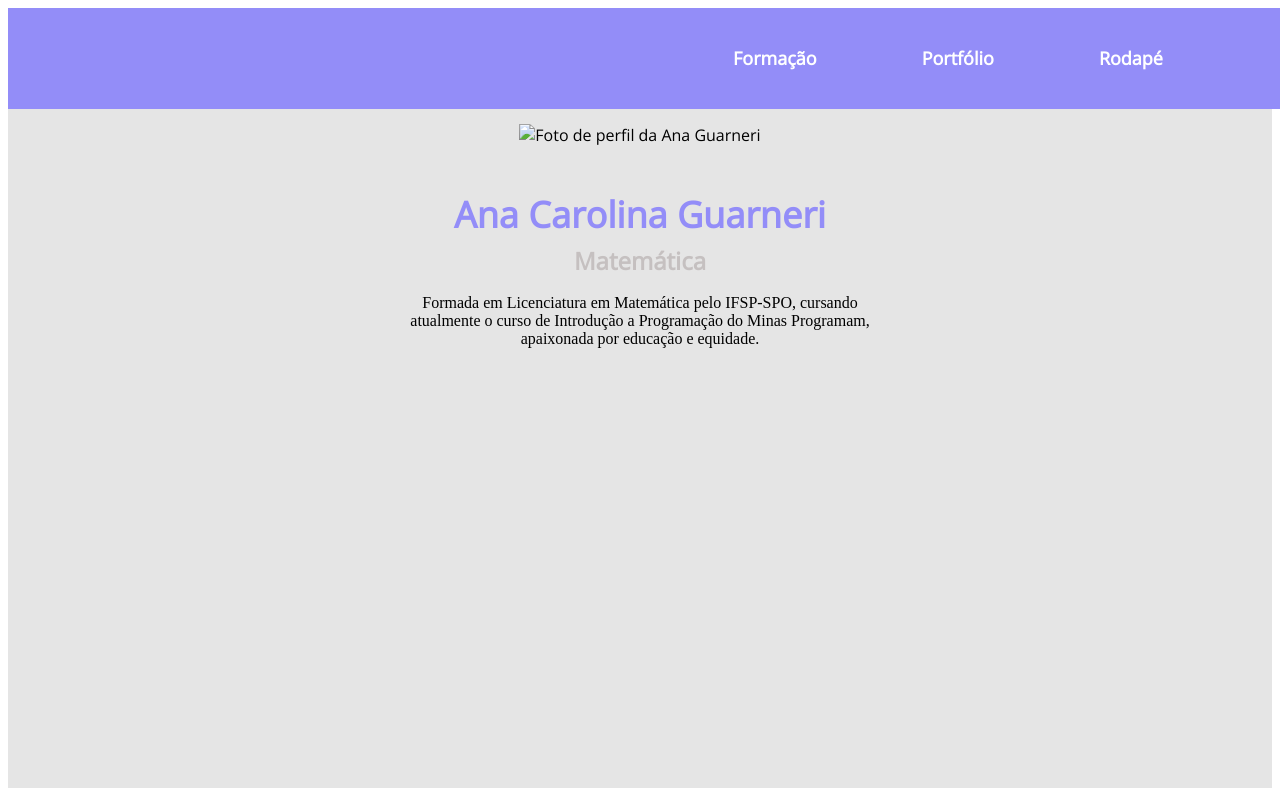
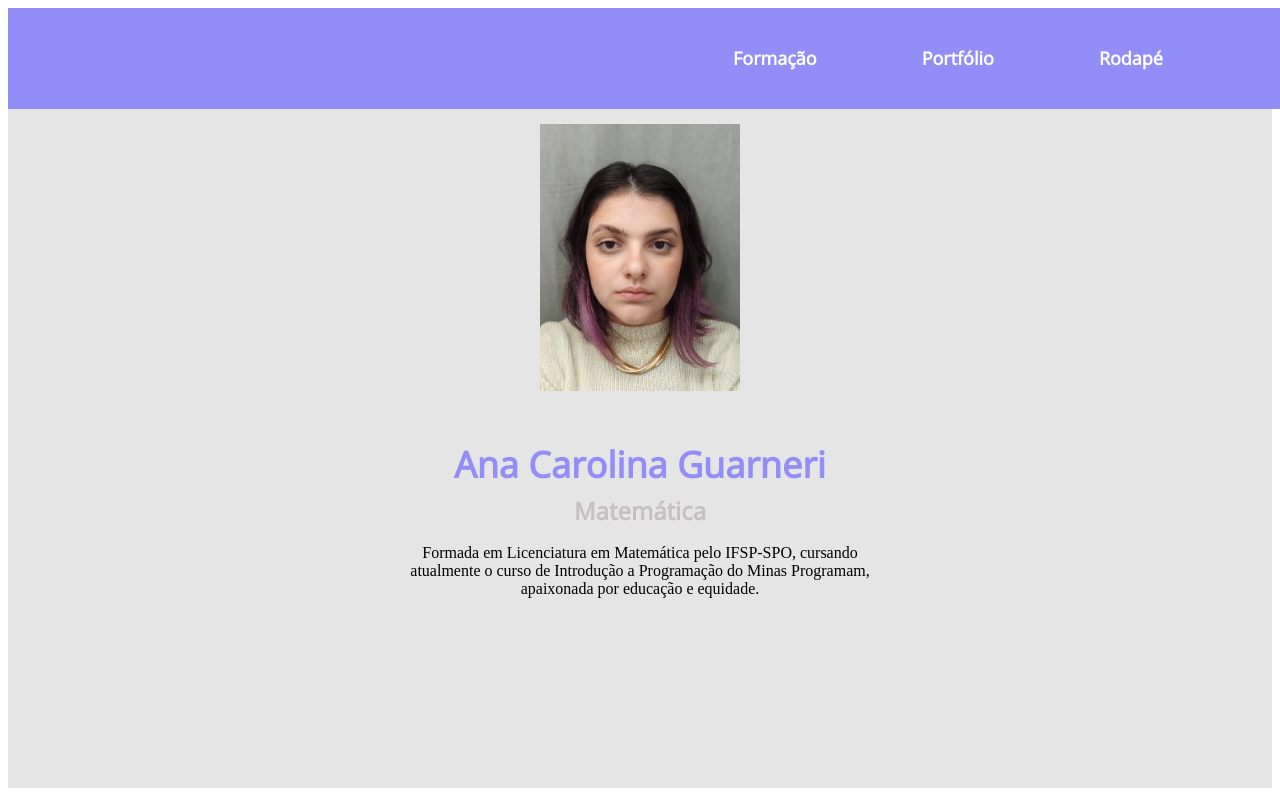
Before and after one commit to anaguarneri/portfolio, a plain HTML site: page index.html in a window 1280 px wide. Shown: the top 800 px of the page. Drawn offline with nearby package versions, Linux system fonts and the light colour scheme.

Commit message:
atualizando foto

```diff
--- a/index.html
+++ b/index.html
@@ -33,7 +33,7 @@
     </nav>
     <main class="intro-content">
         <figure>
-            <img src="./187720676_3154465648141729_1720831478184410356_n.jpg"
+            <img src="./WhatsApp Image 2022-05-06 at 14.16.07.jpeg"
                 alt="Foto de perfil da Ana Guarneri" width="200px">
         </figure>
         <h1 class="title"> Ana Carolina Guarneri</h1>
```
Also changed, not shown: WhatsApp Image 2022-05-06 at 14.16.07.jpeg (added).
